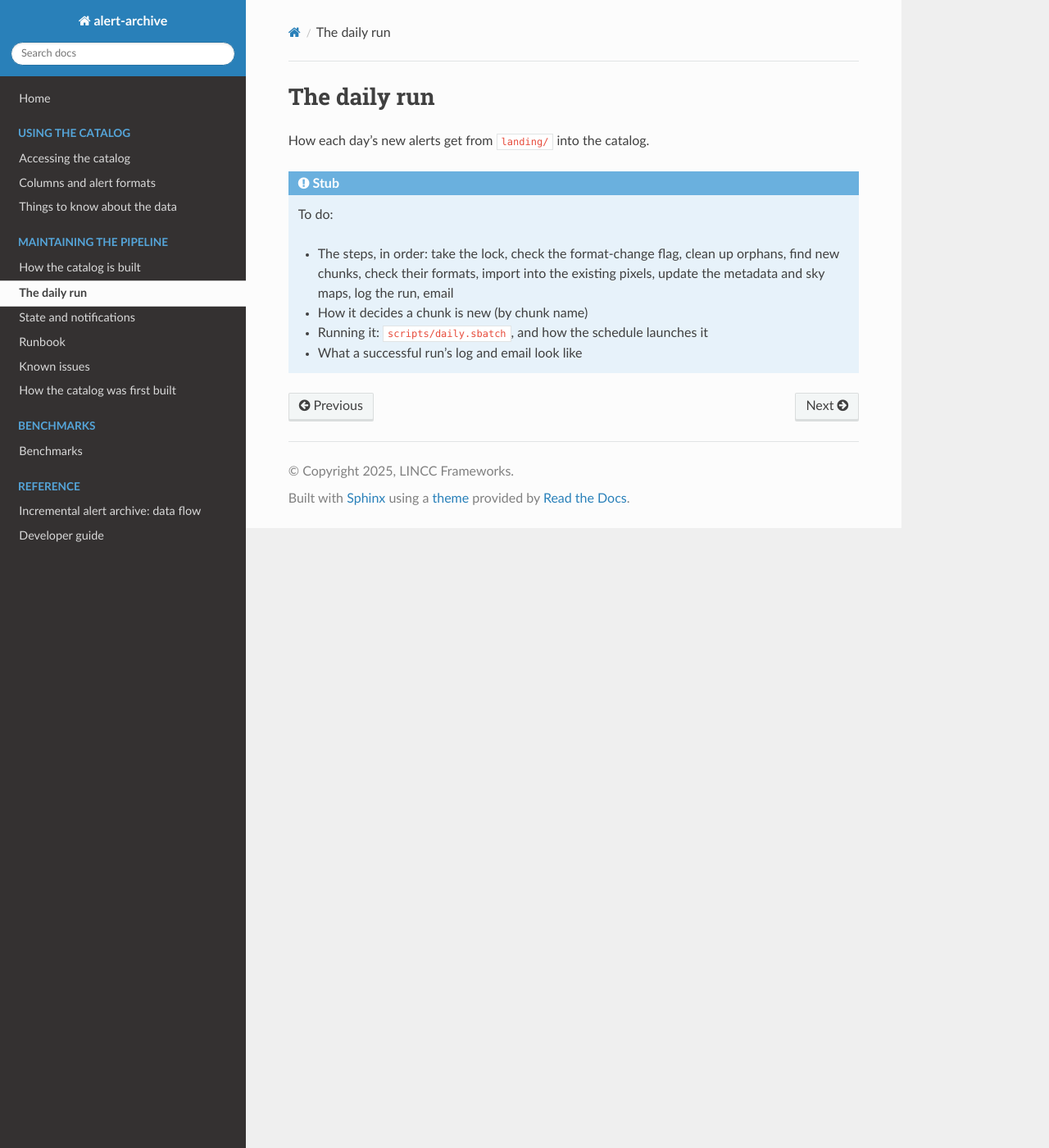
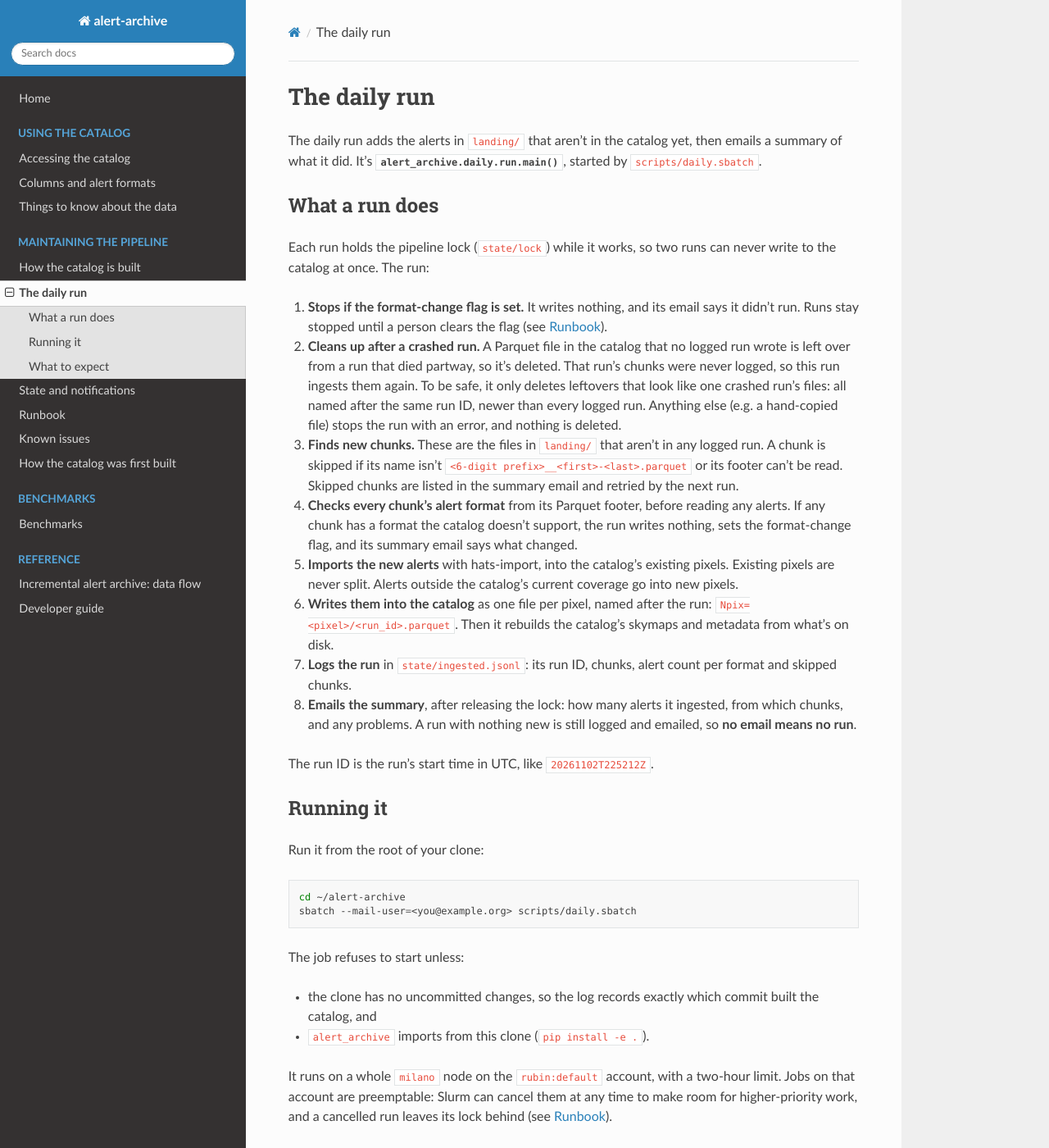
Before and after one commit to lincc-frameworks/alert-archive, a Sphinx documentation site: the page built from docs/pipeline/daily_run.md, in a window 1280 px wide and 1400 px high. Shown: the whole window at 82% size. Built offline with Sphinx 7.4.7 and the Read the Docs theme 3.1.0, drawn with Linux system fonts in a browser that asks for light colours; pages that are not in the unit, such as notebooks, are missing from menus; some of the changed text lies outside the part shown.

Commit message:
Add daily run doc page

````diff
--- a/docs/pipeline/daily_run.md
+++ b/docs/pipeline/daily_run.md
@@ -1,16 +1,92 @@
 # The daily run
 
-How each day's new alerts get from `landing/` into the catalog.
+The daily run adds the alerts in `landing/` that aren't in the catalog yet, then
+emails a summary of what it did. It's {py:func}`alert_archive.daily.run.main`,
+started by `scripts/daily.sbatch`.
 
-:::{admonition} Stub
-:class: note
+## What a run does
 
-To do:
+Each run holds the pipeline lock (`state/lock`) while it works, so two runs can
+never write to the catalog at once. The run:
 
-- The steps, in order: take the lock, check the format-change flag, clean
-  up orphans, find new chunks, check their formats, import into the
-  existing pixels, update the metadata and sky maps, log the run, email
-- How it decides a chunk is new (by chunk name)
-- Running it: `scripts/daily.sbatch`, and how the schedule launches it
-- What a successful run's log and email look like
+1. **Stops if the format-change flag is set.** It writes nothing, and its email
+   says it didn't run. Runs stay stopped until a person clears the flag (see
+   [Runbook](runbook.md)).
+2. **Cleans up after a crashed run.** A Parquet file in the catalog that no
+   logged run wrote is left over from a run that died partway, so it's deleted.
+   That run's chunks were never logged, so this run ingests them again. To be
+   safe, it only deletes leftovers that look like one crashed run's files: all
+   named after the same run ID, newer than every logged run. Anything else
+   (e.g. a hand-copied file) stops the run with an error, and nothing is
+   deleted.
+3. **Finds new chunks.** These are the files in `landing/` that aren't in any
+   logged run. A chunk is skipped if its name isn't
+   `<6-digit prefix>__<first>-<last>.parquet` or its footer can't be read.
+   Skipped chunks are listed in the summary email and retried by the next run.
+4. **Checks every chunk's alert format** from its Parquet footer, before reading
+   any alerts. If any chunk has a format the catalog doesn't support, the run
+   writes nothing, sets the format-change flag, and its summary email says what
+   changed.
+5. **Imports the new alerts** with hats-import, into the catalog's existing
+   pixels. Existing pixels are never split. Alerts outside the catalog's
+   current coverage go into new pixels.
+6. **Writes them into the catalog** as one file per pixel, named after the
+   run: `Npix=<pixel>/<run_id>.parquet`. Then it rebuilds the catalog's
+   skymaps and metadata from what's on disk.
+7. **Logs the run** in `state/ingested.jsonl`: its run ID, chunks, alert count
+   per format and skipped chunks.
+8. **Emails the summary**, after releasing the lock: how many alerts it
+   ingested, from which chunks, and any problems. A run with nothing new is
+   still logged and emailed, so **no email means no run**.
+
+The run ID is the run's start time in UTC, like `20261102T225212Z`.
+
+## Running it
+
+Run it from the root of your clone:
+
+```bash
+cd ~/alert-archive
+sbatch --mail-user=<you@example.org> scripts/daily.sbatch
+```
+
+The job refuses to start unless:
+
+- the clone has no uncommitted changes, so the log records exactly which commit
+  built the catalog, and
+- `alert_archive` imports from this clone (`pip install -e .`).
+
+It runs on a whole `milano` node on the `rubin:default` account, with a
+two-hour limit. Jobs on that account are preemptable: Slurm can cancel them at
+any time to make room for higher-priority work, and a cancelled run leaves its
+lock behind (see [Runbook](runbook.md)).
+
+Its log is `alert-archive-daily-<jobid>.log`, in the repo root. Follow it with:
+
+```bash
+tail -F alert-archive-daily-<jobid>.log
+```
+
+:::{note}
+**Coming soon:** a cron job will start the daily run automatically every day.
+Until then, it's run by hand.
 :::
+
+## What to expect
+
+A typical run takes a few minutes. Most of that time is the import. Updating
+the skymaps has occasionally taken far longer, close to an hour
+([#22](https://github.com/lincc-frameworks/alert-archive/issues/22)).
+
+When it finishes you get two emails:
+
+- **The run's summary**, from the pipeline. Its subject starts with
+  `[alert-archive]`, then ✅ if everything was ingested or ❌ if the run skipped
+  chunks or found a format change.
+- **Slurm's job email**, saying the job ended or failed.
+
+If a run crashes, it sends no summary, so Slurm's email and the job log are
+how you find out. The next run cleans up whatever the crashed one wrote.
+
+At the end of the log, you may see a Dask `CommClosedError` about a heartbeat
+after the run has finished. That's a harmless race while Dask shuts down.
````
